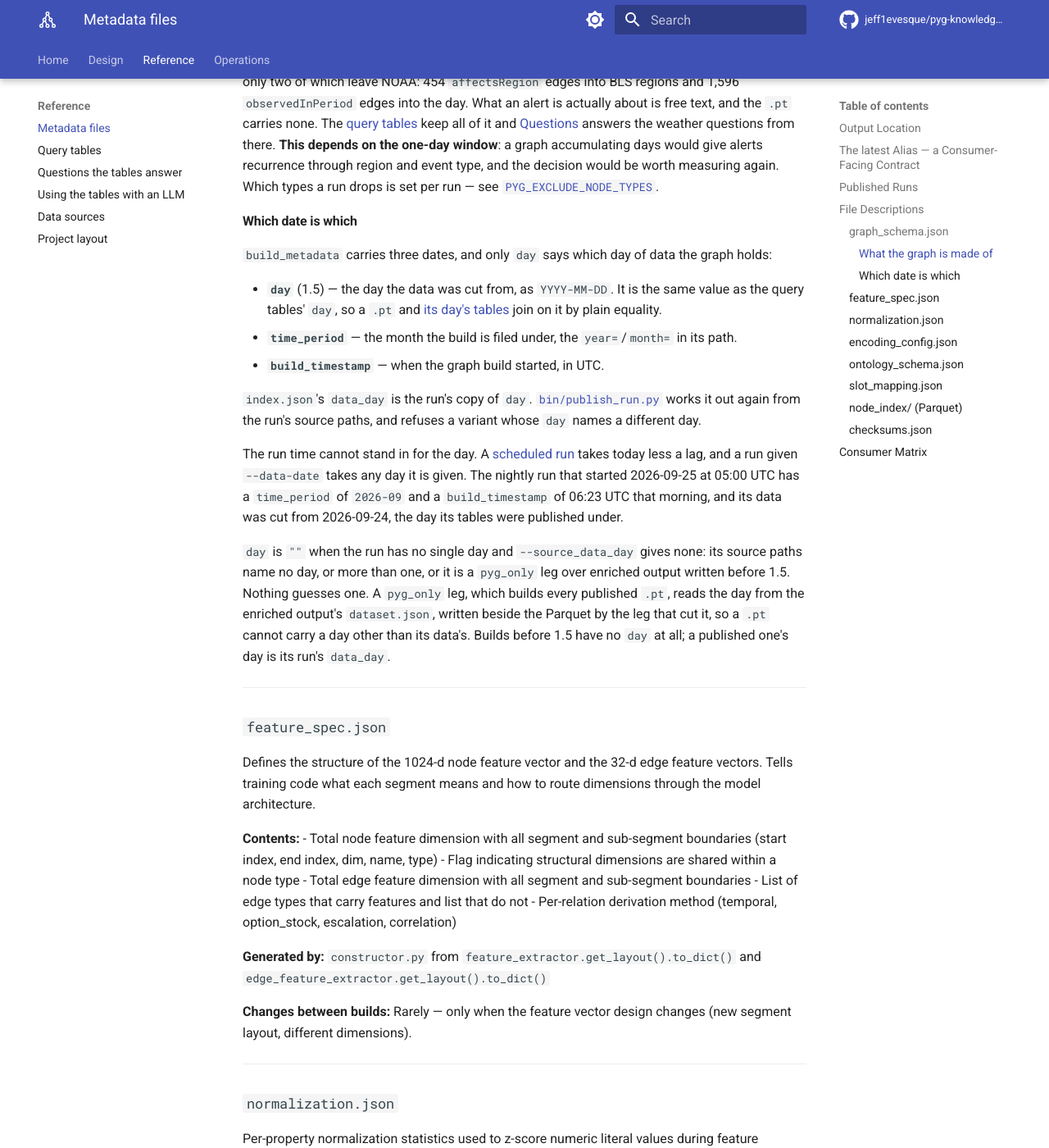
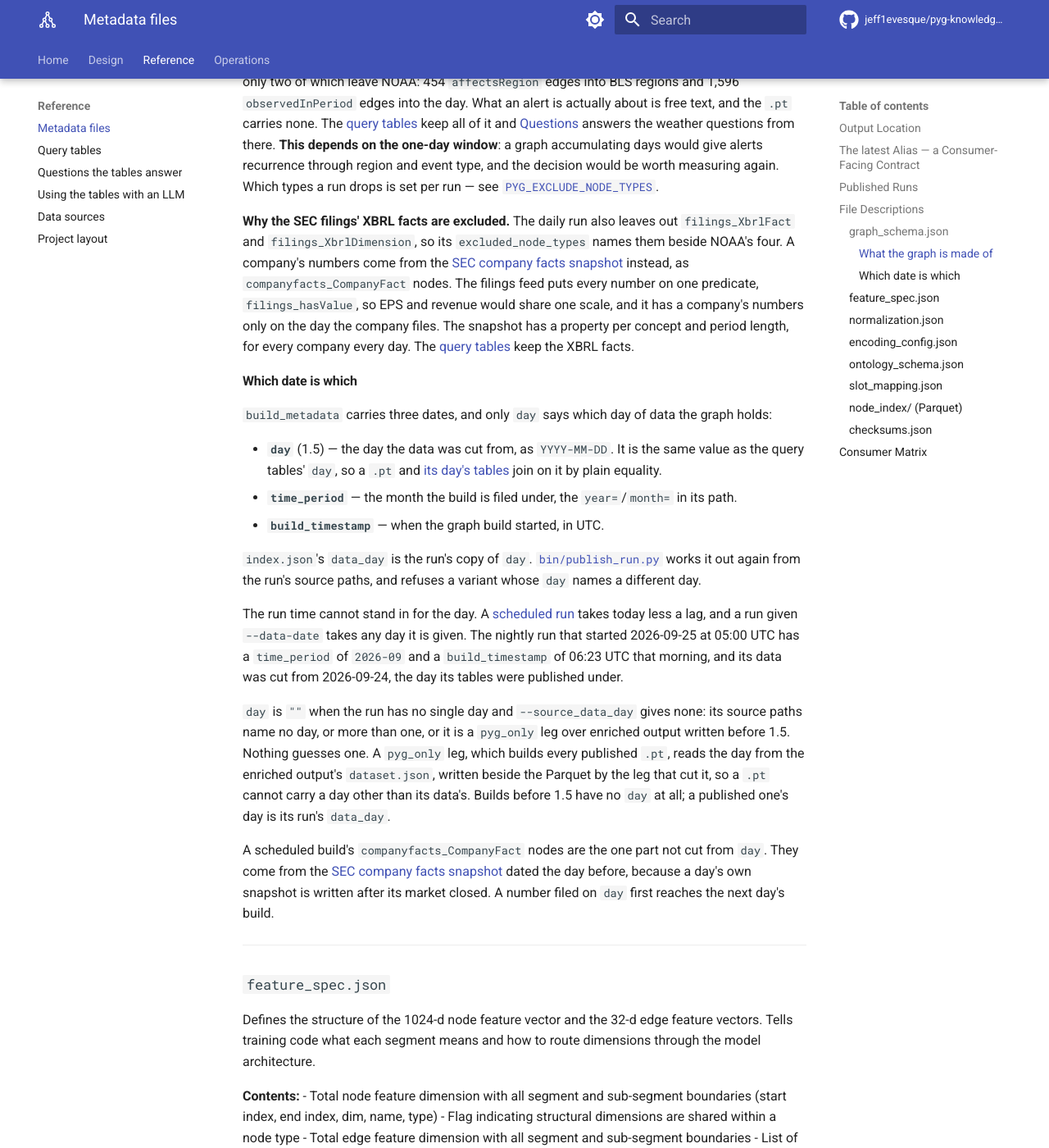
Before and after one commit to jeff1evesque/pyg-knowledge-graph-builder, an MkDocs documentation site: the page built from documentation/reference/outputs.md, in a window 1280 px wide and 1400 px high, scrolled down 8191 px. Shown: the whole window at 82% size. Built offline with MkDocs 1.6.1 and Material for MkDocs 9.7.7, drawn with Linux system fonts in a browser that asks for light colours; comment, search, counter and statistics services are not loaded.

Commit message:
#437: outputs.md, why the XBRL facts are excluded and which day the facts are from

```diff
--- a/documentation/reference/outputs.md
+++ b/documentation/reference/outputs.md
@@ -219,6 +219,8 @@
 
 **Why weather is excluded.** A `.pt` covers one day, the one its [`day`](#which-date-is-which) names, and alerts share no nodes between days, so in a one-day graph every alert is an island. On 2026-09-09, the last build that kept them, NOAA's four types were 4,711 nodes of 9,447,814 (0.05%) across 9 edge types, only two of which leave NOAA: 454 `affectsRegion` edges into BLS regions and 1,596 `observedInPeriod` edges into the day. What an alert is actually about is free text, and the `.pt` carries none. The [query tables](tables.md) keep all of it and [Questions](questions.md#weather-against-regional-economics) answers the weather questions from there. **This depends on the one-day window**: a graph accumulating days would give alerts recurrence through region and event type, and the decision would be worth measuring again. Which types a run drops is set per run — see [`PYG_EXCLUDE_NODE_TYPES`](../operations/running-a-job.md#node-types-kept-out-of-the-pt).
 
+**Why the SEC filings' XBRL facts are excluded.** The daily run also leaves out `filings_XbrlFact` and `filings_XbrlDimension`, so its `excluded_node_types` names them beside NOAA's four. A company's numbers come from the [SEC company facts snapshot](sources.md#sec-company-facts) instead, as `companyfacts_CompanyFact` nodes. The filings feed puts every number on one predicate, `filings_hasValue`, so EPS and revenue would share one scale, and it has a company's numbers only on the day the company files. The snapshot has a property per concept and period length, for every company every day. The [query tables](tables.md) keep the XBRL facts.
+
 #### Which date is which
 
 `build_metadata` carries three dates, and only `day` says which day of data the graph holds:
@@ -232,6 +234,8 @@
 The run time cannot stand in for the day. A [scheduled run](../operations/running-a-job.md#scheduled-runs) takes today less a lag, and a run given `--data-date` takes any day it is given. The nightly run that started 2026-09-25 at 05:00 UTC has a `time_period` of `2026-09` and a `build_timestamp` of 06:23 UTC that morning, and its data was cut from 2026-09-24, the day its tables were published under.
 
 `day` is `""` when the run has no single day and `--source_data_day` gives none: its source paths name no day, or more than one, or it is a `pyg_only` leg over enriched output written before 1.5. Nothing guesses one. A `pyg_only` leg, which builds every published `.pt`, reads the day from the enriched output's `dataset.json`, written beside the Parquet by the leg that cut it, so a `.pt` cannot carry a day other than its data's. Builds before 1.5 have no `day` at all; a published one's day is its run's `data_day`.
+
+A scheduled build's `companyfacts_CompanyFact` nodes are the one part not cut from `day`. They come from the [SEC company facts snapshot](sources.md#sec-company-facts) dated the day before, because a day's own snapshot is written after its market closed. A number filed on `day` first reaches the next day's build.
 
 ---
 
```
